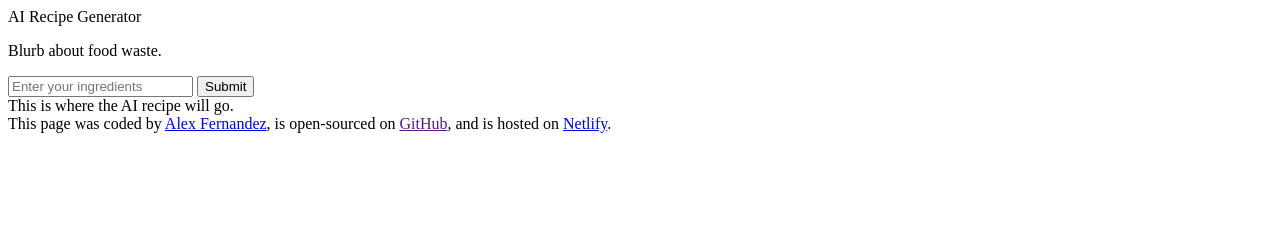
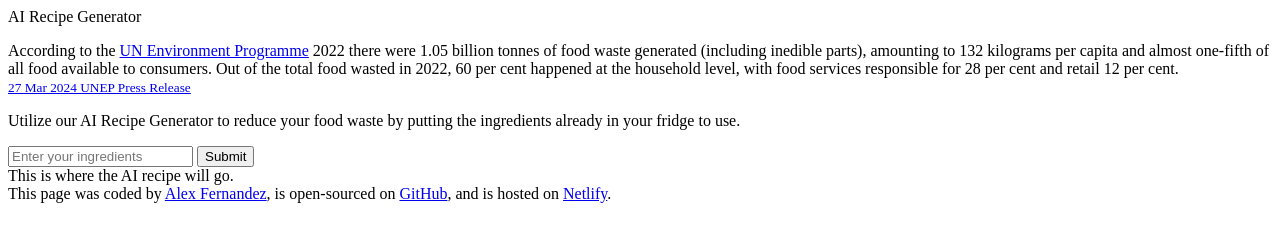
Before and after one commit to AlexFern17/recipe-generator, a plain HTML site: page index.html in a window 1280 px wide. Drawn offline with Linux system fonts and the light colour scheme.

Commit message:
Entered information for page re: food waste/mission statement of page

```diff
--- a/index.html
+++ b/index.html
@@ -9,7 +9,25 @@
   <body>
     <header>AI Recipe Generator</header>
     <main class="containerOne">
-      <p>Blurb about food waste.</p>
+      <p>
+        According to the
+        <a href="https://www.unep.org/">UN Environment Programme</a> 2022 there
+        were 1.05 billion tonnes of food waste generated (including inedible
+        parts), amounting to 132 kilograms per capita and almost one-fifth of
+        all food available to consumers. Out of the total food wasted in 2022,
+        60 per cent happened at the household level, with food services
+        responsible for 28 per cent and retail 12 per cent. <br /><small
+          ><a
+            href="https://www.unep.org/news-and-stories/press-release/world-squanders-over-1-billion-meals-day-un-report"
+            >27 Mar 2024 UNEP Press Release</a
+          ></small
+        >
+      </p>
+
+      <p class="mission">
+        Utilize our AI Recipe Generator to reduce your food waste by putting the
+        ingredients already in your fridge to use.
+      </p>
       <form action="submit">
         <input type="text" placeholder="Enter your ingredients" required />
         <input type="submit" class="submit-button" />
@@ -21,8 +39,10 @@
     <footer>
       This page was coded by
       <a href="https://github.com/AlexFern17" target="_blank">Alex Fernandez</a
-      >, is open-sourced on <a href="" target="_blank">GitHub</a>, and is hosted
-      on
+      >, is open-sourced on
+      <a href="https://github.com/AlexFern17/recipe-generator" target="_blank"
+        >GitHub</a
+      >, and is hosted on
       <a
         href="https://app.netlify.com/teams/alexfern17/overview"
         target="_blank"
```
